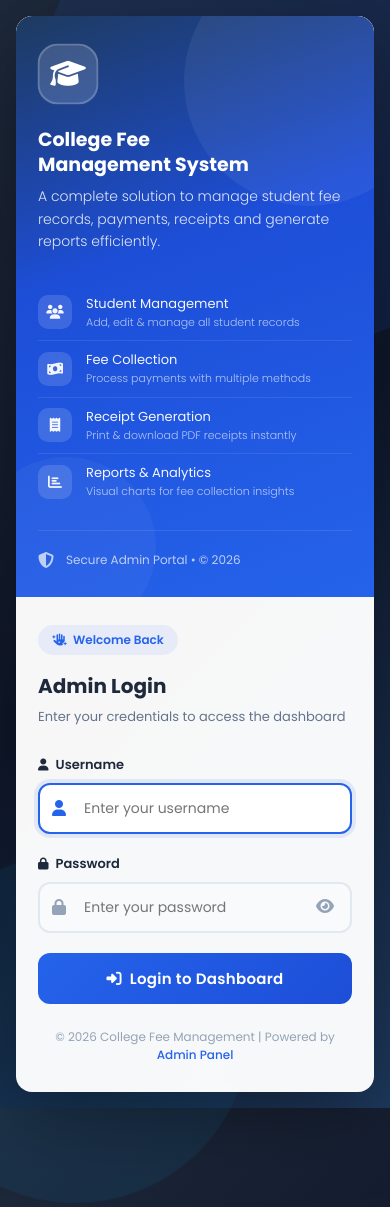
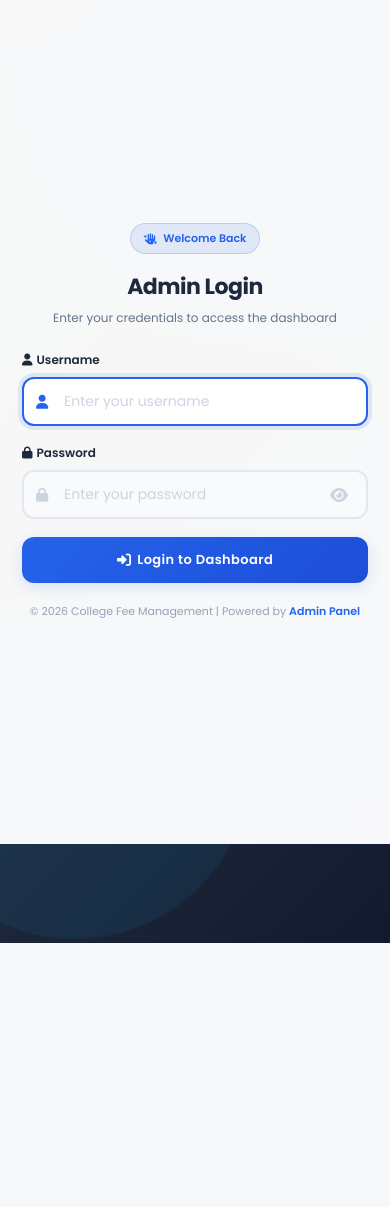
Before and after one commit to Muhammad-Taha7/College-Fee-Management-System, a PHP site: page /college_fee/login.php in a window 390 px wide; the page is wider, and only the part inside the window is pictured. After the commit the page ends 943 px from the top of that part, so only its background shows below. Run offline with PHP 8.4, Linux system fonts and the light colour scheme.

Commit message:
Improve form styling: better spacing, centering, visuals for all devices

```diff
--- a/college_fee/login.php
+++ b/college_fee/login.php
@@ -222,34 +222,40 @@ if ($_SERVER['REQUEST_METHOD'] === 'POST') {
             flex-direction: column;
             justify-content: center;
             animation: fadeInRight 0.7s ease forwards;
+            max-width: 500px;
+            margin: 0 auto;
         }
         .form-header {
-            margin-bottom: 28px;
+            margin-bottom: 32px;
+            text-align: center;
         }
         .form-header .welcome-badge {
             display: inline-flex;
             align-items: center;
             gap: 6px;
-            background: rgba(37,99,235,0.08);
+            background: rgba(37,99,235,0.1);
             color: #2563eb;
-            padding: 6px 14px;
-            border-radius: 20px;
+            padding: 8px 16px;
+            border-radius: 24px;
             font-size: 12px;
             font-weight: 600;
             margin-bottom: 16px;
+            border: 1px solid rgba(37,99,235,0.2);
         }
         .form-header h2 {
-            font-size: 24px;
+            font-size: 28px;
             font-weight: 700;
             color: #1e293b;
-            margin-bottom: 6px;
+            margin-bottom: 8px;
+            letter-spacing: -0.5px;
         }
         .form-header p {
-            font-size: 13px;
+            font-size: 14px;
             color: #64748b;
+            line-height: 1.5;
         }
         .form-group {
-            margin-bottom: 20px;
+            margin-bottom: 22px;
             position: relative;
         }
         .form-group label {
@@ -257,7 +263,9 @@ if ($_SERVER['REQUEST_METHOD'] === 'POST') {
             font-size: 13px;
             font-weight: 600;
             color: #1e293b;
-            margin-bottom: 8px;
+            margin-bottom: 10px;
+            display: flex;
+            align-items: center;
         }
         .input-wrapper {
             position: relative;
@@ -267,26 +275,33 @@ if ($_SERVER['REQUEST_METHOD'] === 'POST') {
             left: 14px;
             top: 50%;
             transform: translateY(-50%);
-            color: #94a3b8;
+            color: #cbd5e1;
             font-size: 16px;
-            transition: color 0.3s;
+            transition: all 0.3s ease;
             pointer-events: none;
         }
         .input-wrapper input {
             width: 100%;
-            padding: 13px 14px 13px 44px;
+            padding: 14px 14px 14px 44px;
             border: 2px solid #e2e8f0;
             border-radius: 12px;
             font-size: 14px;
             font-family: 'Poppins', sans-serif;
             color: #1e293b;
-            transition: all 0.3s;
+            transition: all 0.3s ease;
             background: #f8fafc;
+        }
+        .input-wrapper input::placeholder {
+            color: #cbd5e1;
+        }
+        .input-wrapper input:hover {
+            border-color: #cbd5e1;
+            background: #fff;
         }
         .input-wrapper input:focus {
             outline: none;
             border-color: #2563eb;
-            box-shadow: 0 0 0 4px rgba(37,99,235,0.1);
+            box-shadow: 0 0 0 4px rgba(37,99,235,0.12);
             background: #fff;
         }
         .input-wrapper input:focus ~ i.field-icon {
@@ -299,29 +314,41 @@ if ($_SERVER['REQUEST_METHOD'] === 'POST') {
             transform: translateY(-50%);
             background: none;
             border: none;
-            color: #94a3b8;
+            color: #cbd5e1;
             cursor: pointer;
             font-size: 16px;
-            padding: 4px;
+            padding: 6px;
+            transition: all 0.3s ease;
+            display: flex;
+            align-items: center;
+            justify-content: center;
         }
-        .toggle-password:hover { color: #2563eb; }
+        .toggle-password:hover {
+            color: #2563eb;
+            transform: translateY(-50%) scale(1.1);
+        }
         .error-msg {
             background: rgba(239, 68, 68, 0.08);
             color: #dc2626;
-            padding: 12px 16px;
+            padding: 14px 16px;
             border-radius: 10px;
             font-size: 13px;
-            margin-bottom: 20px;
+            margin-bottom: 24px;
             display: flex;
             align-items: center;
-            gap: 8px;
+            gap: 10px;
             border: 1px solid rgba(239,68,68,0.15);
             animation: shake 0.4s ease;
+            font-weight: 500;
+        }
+        .error-msg i {
+            flex-shrink: 0;
+            font-size: 16px;
         }
         .btn-login {
             width: 100%;
-            padding: 14px;
-            background: linear-gradient(135deg, #2563eb, #1d4ed8);
+            padding: 16px;
+            background: linear-gradient(135deg, #2563eb 0%, #1d4ed8 100%);
             color: #fff;
             border: none;
             border-radius: 12px;
@@ -329,38 +356,76 @@ if ($_SERVER['REQUEST_METHOD'] === 'POST') {
             font-weight: 600;
             font-family: 'Poppins', sans-serif;
             cursor: pointer;
-            transition: all 0.3s;
+            transition: all 0.3s ease;
             display: flex;
             align-items: center;
             justify-content: center;
             gap: 8px;
-            letter-spacing: 0.3px;
-            margin-top: 6px;
+            letter-spacing: 0.4px;
+            margin-top: 8px;
+            box-shadow: 0 4px 15px rgba(37,99,235,0.15);
         }
         .btn-login:hover {
-            background: linear-gradient(135deg, #1d4ed8, #1e40af);
-            box-shadow: 0 8px 25px rgba(37,99,235,0.4);
+            background: linear-gradient(135deg, #1d4ed8 0%, #1e40af 100%);
+            box-shadow: 0 8px 30px rgba(37,99,235,0.35);
             transform: translateY(-2px);
         }
-        .btn-login:active { transform: translateY(0); }
+        .btn-login:active {
+            transform: translateY(0);
+        }
         .login-footer-text {
             text-align: center;
-            margin-top: 24px;
+            margin-top: 28px;
             font-size: 12px;
             color: #94a3b8;
+            line-height: 1.6;
         }
-        .login-footer-text span { color: #2563eb; font-weight: 500; }
+        .login-footer-text span {
+            color: #2563eb;
+            font-weight: 600;
+        }
 
         /* ===== RESPONSIVE ===== */
+        /* Tablets & Mobile: hide left info, show only form */
+        @media (max-width: 1024px) {
+            .login-card {
+                flex-direction: column;
+                min-height: 100vh;
+                border-radius: 0;
+                margin: 0;
+                box-shadow: none;
+            }
+            .login-left {
+                display: none;
+            }
+            .login-right {
+                padding: 48px 32px;
+                flex: 1;
+                width: 100%;
+                max-width: 100%;
+                justify-content: center;
+            }
+            .form-header {
+                margin-bottom: 30px;
+            }
+            .form-header h2 {
+                font-size: 26px;
+            }
+            .form-header p {
+                font-size: 13px;
+            }
+        }
+
         @media (max-width: 768px) {
             .login-card {
                 flex-direction: column;
-                min-height: auto;
-                border-radius: 16px;
-                margin: 16px;
-                box-shadow: 0 25px 80px rgba(0, 0, 0, 0.35);
+                min-height: 100vh;
+                border-radius: 0;
+                margin: 0;
+                box-shadow: none;
             }
             .login-left {
+                display: none;
                 padding: 32px 28px;
             }
             .left-content h1 {
@@ -378,10 +443,24 @@ if ($_SERVER['REQUEST_METHOD'] === 'POST') {
                 margin-top: 20px;
             }
             .login-right {
-                padding: 32px 28px;
+                padding: 40px 28px;
+                flex: 1;
+            }
+            .form-header {
+                margin-bottom: 28px;
             }
             .form-header h2 {
-                font-size: 20px;
+                font-size: 24px;
+            }
+            .form-header p {
+                font-size: 13px;
+            }
+            .form-group {
+                margin-bottom: 20px;
+            }
+            .btn-login {
+                padding: 14px;
+                font-size: 14px;
             }
         }
         @media (max-width: 480px) {
@@ -399,8 +478,50 @@ if ($_SERVER['REQUEST_METHOD'] === 'POST') {
                 font-size: 19px;
             }
             .login-right {
-                padding: 28px 22px;
+                padding: 36px 22px;
+                flex: 1;
             }
+            .form-header {
+                margin-bottom: 24px;
+            }
+            .form-header .welcome-badge {
+                padding: 6px 12px;
+                font-size: 11px;
+            }
+            .form-header h2 {
+                font-size: 22px;
+                margin-bottom: 6px;
+            }
+            .form-header p {
+                font-size: 12px;
+            }
+            .form-group {
+                margin-bottom: 18px;
+            }
+            .form-group label {
+                font-size: 12px;
+                margin-bottom: 8px;
+            }
+            .input-wrapper input {
+                padding: 12px 12px 12px 40px;
+                font-size: 14px;
+            }
+            .input-wrapper i.field-icon {
+                font-size: 14px;
+            }
+            .btn-login {
+                padding: 13px;
+                font-size: 13px;
+                gap: 6px;
+            }
+            .btn-login i {
+                font-size: 14px;
+            }
+            .login-footer-text {
+                margin-top: 20px;
+                font-size: 11px;
+            }
+        }
         }
     </style>
 </head>
```
